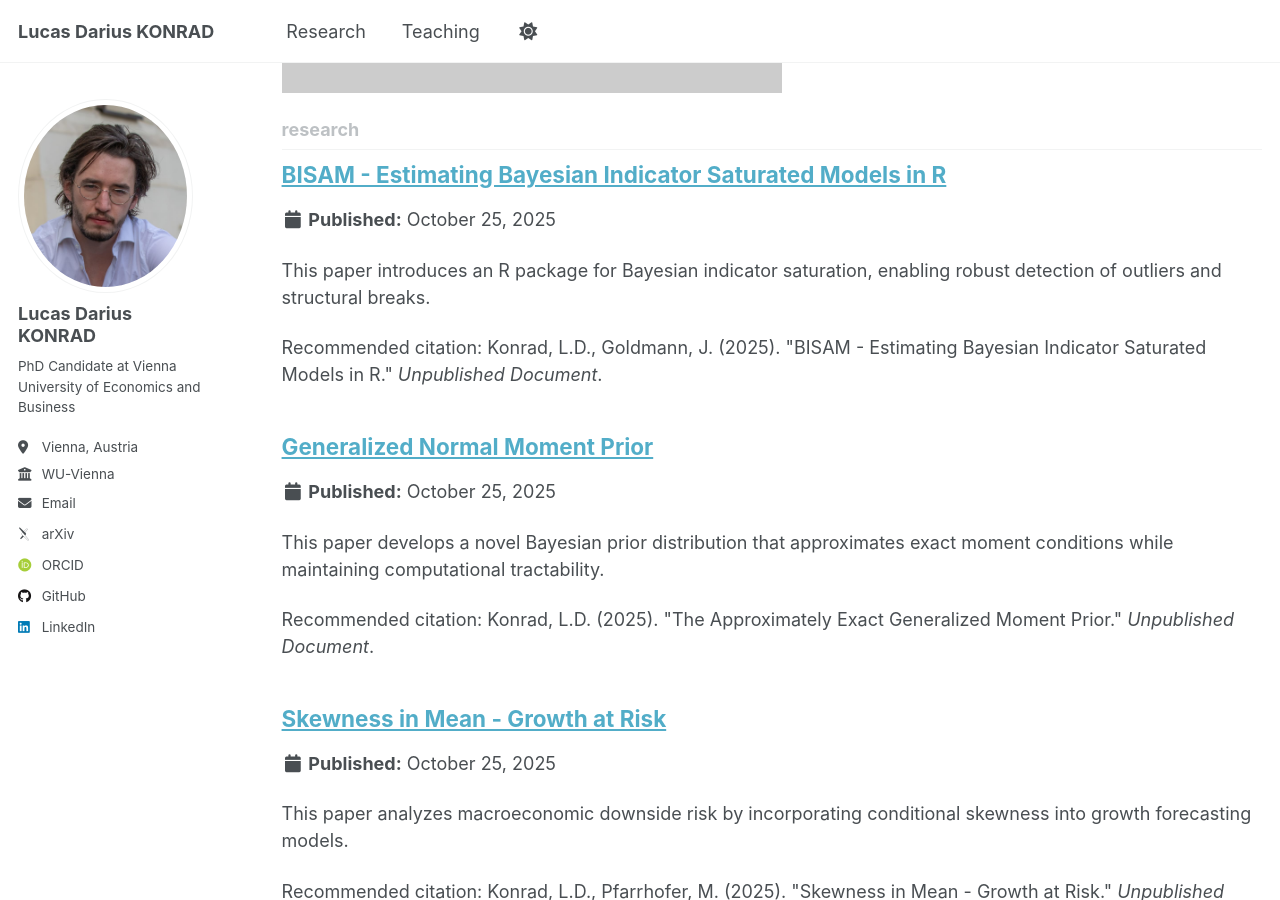
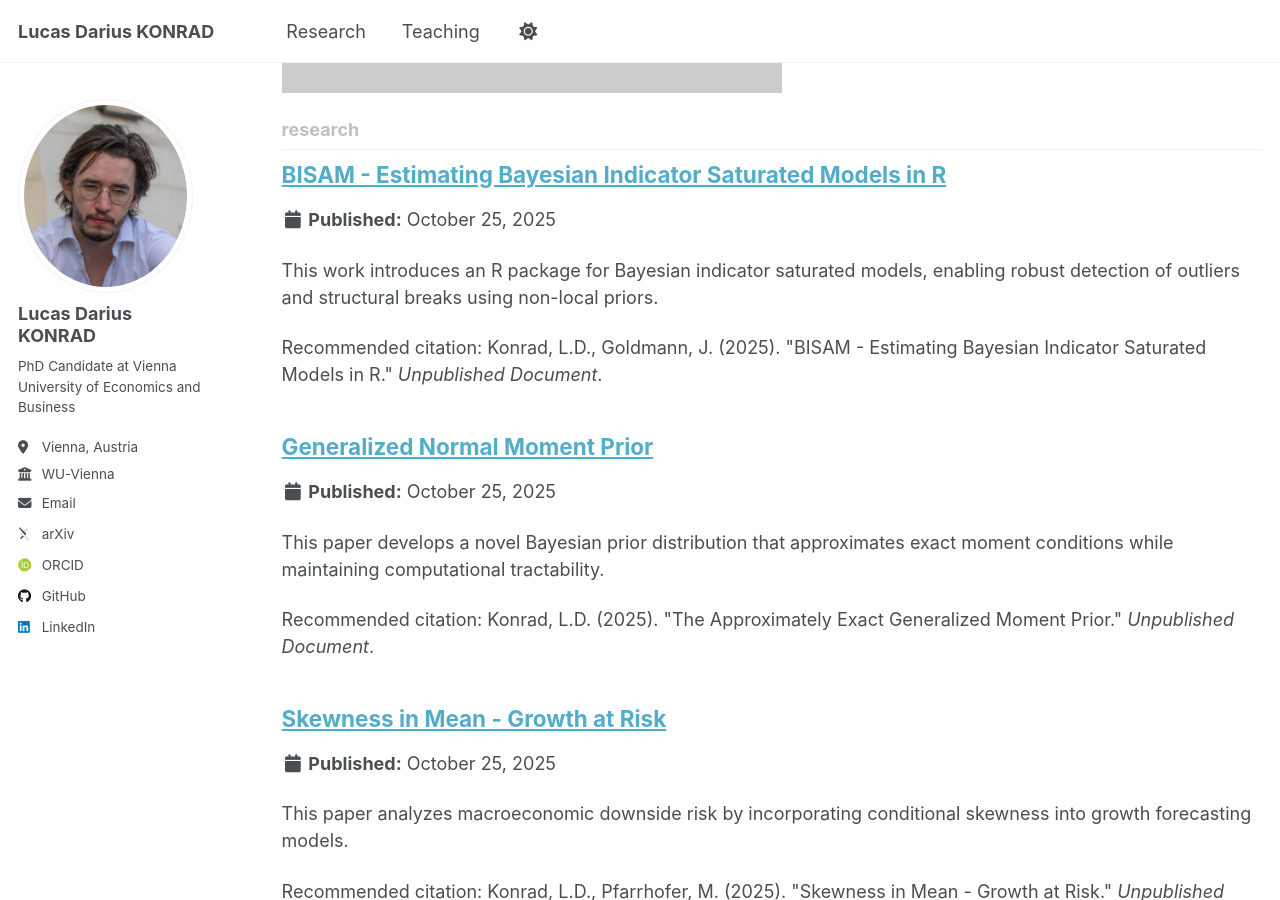
Before and after one commit to konradld/konradld.github.io, a Jekyll site: the page built from _pages/collection-archive.html, in a window 1280 px wide and 900 px high, scrolled down 992 px. Built offline with Jekyll 4.4.1, drawn with Linux system fonts in a browser that asks for light colours; some web fonts are replaced; a script that is not in the unit is left out.

Commit message:
Update publication-bisam.md

```diff
--- a/_research/publication-bisam.md
+++ b/_research/publication-bisam.md
@@ -1,9 +1,9 @@
 ---
 title: "BISAM - Estimating Bayesian Indicator Saturated Models in R"
 collection: research
-category: workinprogress
+category: software
 permalink: /publication/2025-bisam
-excerpt: 'This paper introduces an R package for Bayesian indicator saturation, enabling robust detection of outliers and structural breaks.'
+excerpt: 'This work introduces an R package for Bayesian indicator saturated models, enabling robust detection of outliers and structural breaks using non-local priors.'
 citation: 'Konrad, L.D., Goldmann, J. (2025). &quot;BISAM - Estimating Bayesian Indicator Saturated Models in R.&quot; <i>Unpublished Document</i>.'
 ---
 
```
